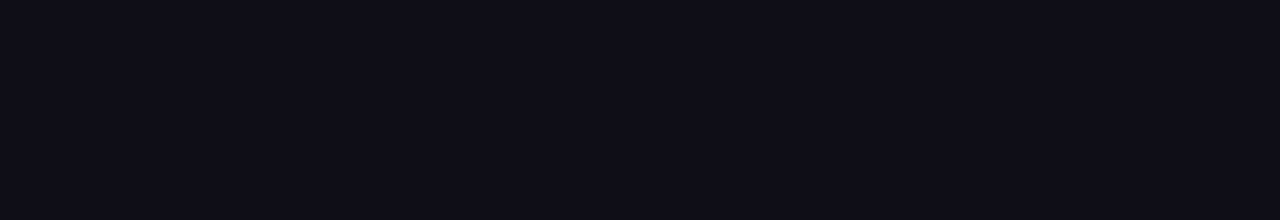
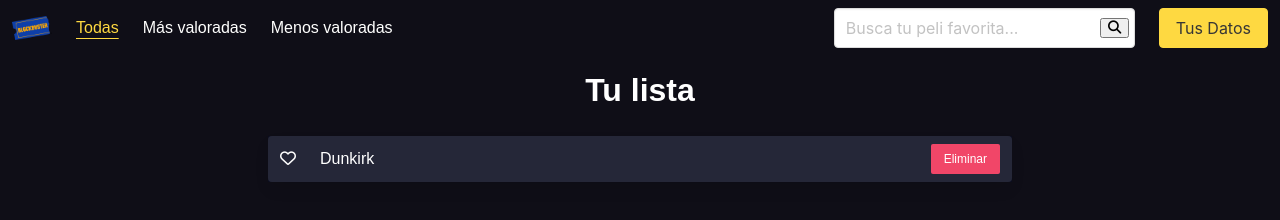
Before and after one commit to dashgrn/Block_Master, a website: page playlist.html in a window 1280 px wide. Drawn offline with nearby package versions, Linux system fonts and the light colour scheme.

Commit message:
playlist front v.1

```diff
--- a/playlist.html
+++ b/playlist.html
@@ -7,13 +7,87 @@
   <meta name="viewport" content="width=device-width, initial-scale=1.0">
   <title>Block Master | Tus pelis</title>
   <link rel="stylesheet" href="https://cdn.jsdelivr.net/npm/bulma@0.9.3/css/bulma.min.css">
-  <link rel="stylesheet" href="./style.css">
   <script src="https://cdn.jsdelivr.net/npm/axios/dist/axios.min.js"></script>
   <script src="https://kit.fontawesome.com/e8172de369.js" crossorigin="anonymous"></script>
+  <link rel="stylesheet" href="./style.css">
 </head>
 
 <body>
 
-    <script src="./scripts/playlist.js"></script>
+  <!-- NAVBAR -->
+  <nav id="navbar" class="navbar" role="navigation" aria-label="main navigation">
+    <div class="navbar-brand">
+      <a class="navbar-item" href="./index.html">
+        <img src="./img/logo-blockBuster.png" width="40" height="28">
+      </a>
+
+      <a role="button" class="navbar-burger" data-target="navMenu" aria-label="menu" aria-expanded="false">
+        <span aria-hidden="true"></span>
+        <span aria-hidden="true"></span>
+        <span aria-hidden="true"></span>
+      </a>
+    </div>
+
+    <div id="navMenu" class="navbar-menu">
+      <div class="navbar-start">
+        <a id="popular" href="./index.html" class="navbar-item active">
+          Todas
+        </a>
+        <a id="mostValued" class="navbar-item">
+          Más valoradas
+        </a>
+
+        <a id="lessValued" class="navbar-item">
+          Menos valoradas
+        </a>
+      </div>
+
+      <div class="navbar-end">
+        <div class="navbar-item field my-0">
+          <div class="control has-icons-right">
+            <form action="">
+              <input id="movieSearchInput" class="input" type="search" placeholder="Busca tu peli favorita...">
+              <span class="icon is-small is-right">
+                <button id="btnSearch" class="fa fa-search"></button>
+              </span>
+            </form>
+          </div>
+        </div>
+        <div class="navbar-item field">
+          <div class="control">
+            <a href="./user.html"><button id="userBtn" class="button">Tus Datos</button></a>
+          </div>
+        </div>
+      </div>
+    </div>
+  </nav>
+  <!-- NAVBAR -->
+
+  <!-- TABLE -->
+  <h2 class="title has-text-white has-text-centered my-4">Tu lista</h2>
+  <div class="column is-three-fifths is-offset-one-fifth">
+    <div class="card list-card">
+
+      <div class="card-table">
+        <div class="content">
+          <table class="table is-fullwidth is-striped listBack">
+            <tbody>
+
+              <tr>
+                <td id="heartIco" class="is-vcentered" width="5%"><i class="far fa-heart has-text-white"></i></td>
+                <td class="has-text-white is-vcentered">Dunkirk</td>
+                <td class="level-right"><a class="button is-small is-danger is-vcentered" href="#">Eliminar</a></td>
+              </tr>
+
+            </tbody>
+          </table>
+        </div>
+      </div>
+    </div>
+  </div>
+  <!-- TABLE -->
+
+  <script src="./scripts/playlist.js"></script>
 </body>
+
 </html>
--- a/scripts/playlist.js
+++ b/scripts/playlist.js
@@ -0,0 +1 @@
+const heartIco = document.getElementById('heartIco')
--- a/style.css
+++ b/style.css
@@ -156,3 +156,7 @@ margin-top: 0;
     margin-left: 6rem;
     margin-right: 6rem;
 }
+
+.listBack {
+    background-color:#0b0d20e3;
+}
```
